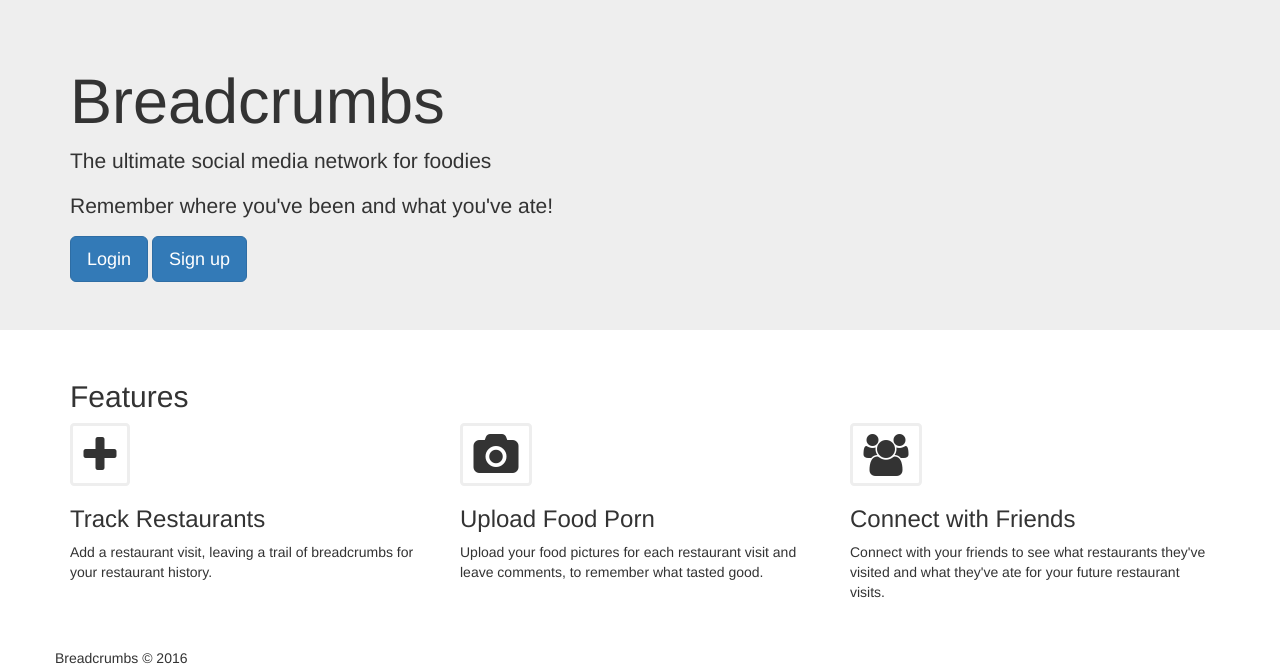
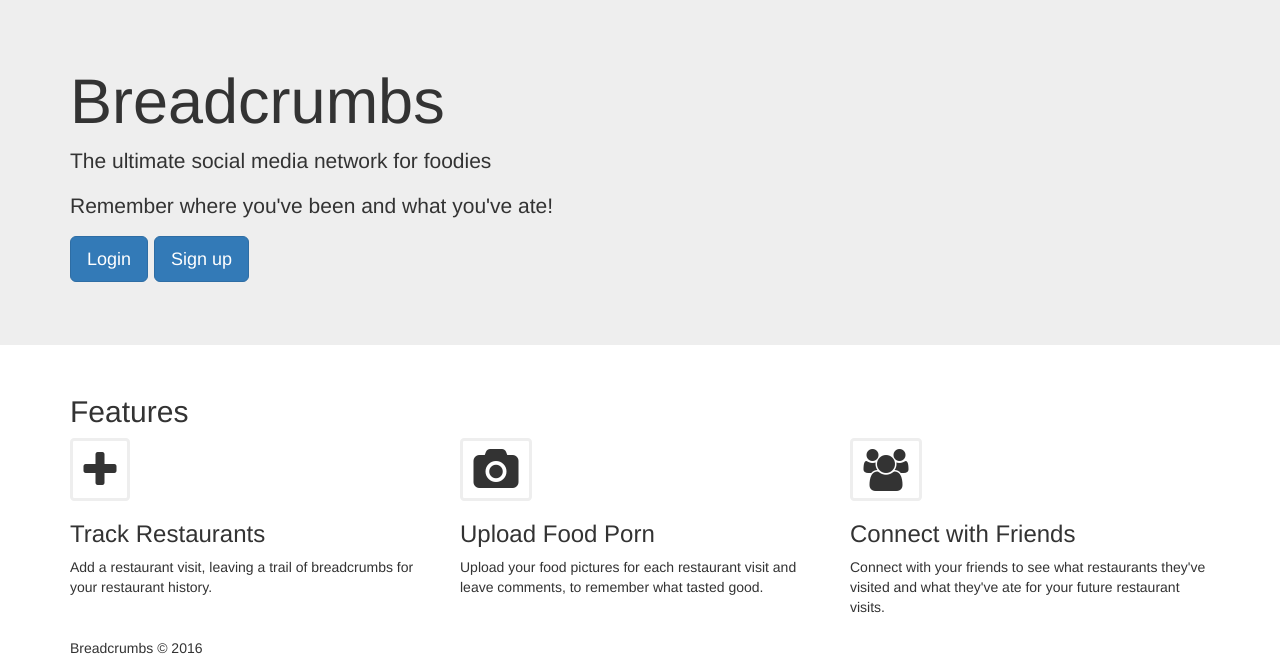
Before and after one commit to itsahsiao/breadcrumbs, a Flask app: page / in a window 1280 px wide. Shown: the part 132-800 px from the top of the page. Run offline with Flask 2, Linux system fonts and the light colour scheme; some libraries are stand-ins or nearby versions.

Commit message:
Fixed footer and <p> tags

```diff
--- a/static/css/styles.css
+++ b/static/css/styles.css
@@ -1,5 +1,5 @@
 /*FOOTER */
 .footer {
+    bottom: 0;
     position: fixed;
-    bottom: 0;
 }
--- a/templates/base.html
+++ b/templates/base.html
@@ -74,8 +74,10 @@
 
   {% block content %} put content here {% endblock %}
 
-  <div class="footer">
-    Breadcrumbs &copy; 2016
+  <div class="container-fluid">
+    <div class="footer">
+      <p>Breadcrumbs &copy; 2016</p>
+    </div>
   </div>
 
   <!-- Placed at the end of the document so the pages load faster -->
--- a/templates/homepage.html
+++ b/templates/homepage.html
@@ -10,8 +10,10 @@
       <h1>Breadcrumbs</h1>
       <p>The ultimate social media network for foodies</p>
       <p>Remember where you've been and what you've ate!</p>
-      <a class="btn btn-primary btn-lg" href="#" role="button">Login</a>
-      <a class="btn btn-primary btn-lg" href="#" role="button">Sign up</a>
+      <p>
+        <a class="btn btn-primary btn-lg" href="#" role="button">Login</a>
+        <a class="btn btn-primary btn-lg" href="#" role="button">Sign up</a>
+      </p>
     </div>
   </div>
 
```
